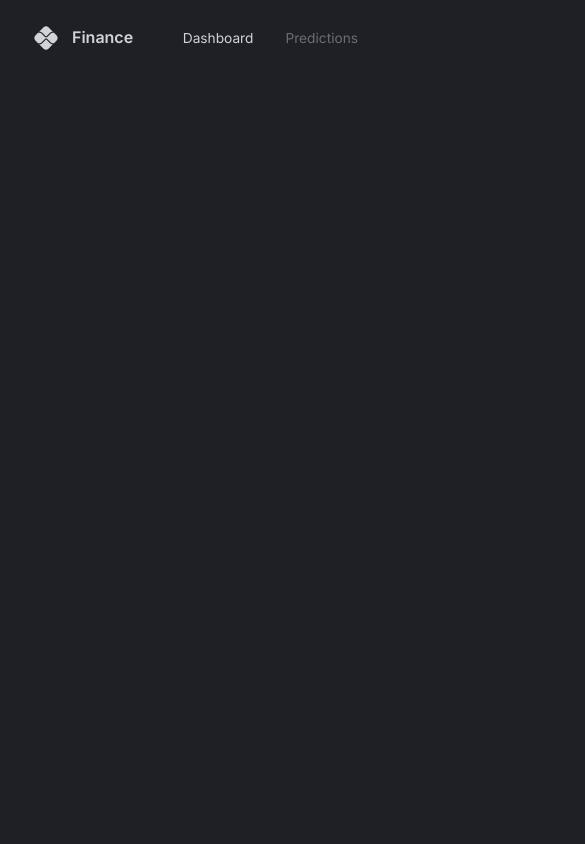
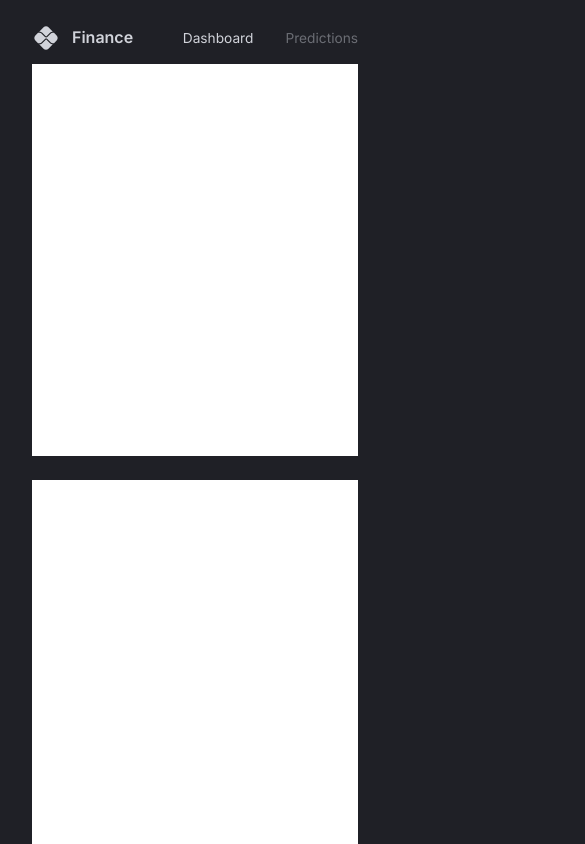
Before and after one commit to rorense/dashboard, a React (Vite) app in the folder client/: page / in a window 390 px wide. Shown: the top 844 px of the page, 585 px wide, since content can reach past the window. Built offline with nearby package versions, Linux system fonts and the light colour scheme.

Commit message:
Implementing media query

```diff
--- a/client/src/scenes/dashboard/index.tsx
+++ b/client/src/scenes/dashboard/index.tsx
@@ -1,7 +1,7 @@
-import { Box, useTheme } from '@mui/material';
+import { Box, useMediaQuery, useTheme } from '@mui/material';
 
 // Setting up grid layout.
-const gridTemplate = `
+const gridTemplateLargeScreens = `
     "a b c"
     "a b c"
     "a b c"
@@ -14,27 +14,67 @@
     "g h j"
 `
 
+const gridtemplateSmallScreens = `
+  "a"
+  "a"
+  "a"
+  "a"
+  "b"
+  "b"
+  "b"
+  "b"
+  "c"
+  "c"
+  "c"
+  "d"
+  "d"
+  "d"
+  "e"
+  "e"
+  "f"
+  "f"
+  "f"
+  "g"
+  "g"
+  "g"
+  "h"
+  "h"
+  "h"
+  "h"
+  "i"
+  "i"
+  "j"
+  "j"
+`
+
+
 function Dashboard() {
+    const isAboveMediumScreens = useMediaQuery("(min-width: 1200px");
     useTheme();
   return (
     // utilising grid layout
     <Box width="100%" height="100%" display="grid" gap="1.5rem"
-        sx={{
+        sx={
+          isAboveMediumScreens ? {
             // Grid template column
             gridTemplateColumns: "repeat(3, minmax(370px, 1fr))",
             gridTemplateRows: "repeat(10, minmax(60px, 1fr))",
-            gridTemplateAreas: gridTemplate,
+            gridTemplateAreas: gridTemplateLargeScreens,
+        } : {
+          gridTemplateAreas: gridtemplateSmallScreens,
+          gridAutoColumns: "1fr",
+          gridAutoRows: "80px"
         }}>
-        <Box gridArea="a"></Box>
-        <Box gridArea="b"></Box>
-        <Box gridArea="c"></Box>
-        <Box gridArea="d"></Box>
-        <Box gridArea="e"></Box>
-        <Box gridArea="f"></Box>
-        <Box gridArea="g"></Box>
-        <Box gridArea="h"></Box>
-        <Box gridArea="i"></Box>
-        <Box gridArea="j"></Box>
+        <Box bgcolor="white" gridArea="a"></Box>
+        <Box bgcolor="white" gridArea="b"></Box>
+        <Box bgcolor="white" gridArea="c"></Box>
+        <Box bgcolor="white" gridArea="d"></Box>
+        <Box bgcolor="white" gridArea="e"></Box>
+        <Box bgcolor="white" gridArea="f"></Box>
+        <Box bgcolor="white" gridArea="g"></Box>
+        <Box bgcolor="white" gridArea="h"></Box>
+        <Box bgcolor="white" gridArea="i"></Box>
+        <Box bgcolor="white" gridArea="j"></Box>
     </Box>
 
   )
```
